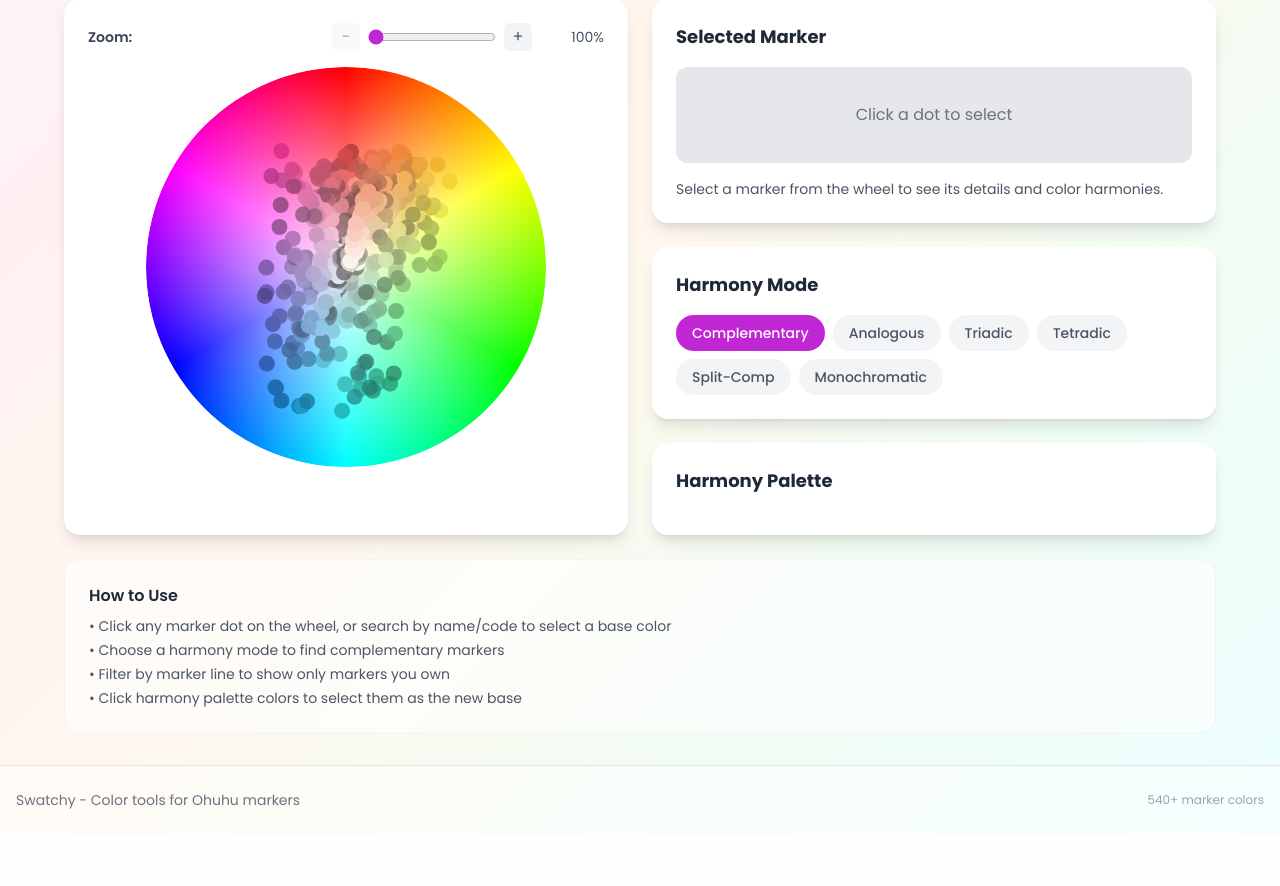
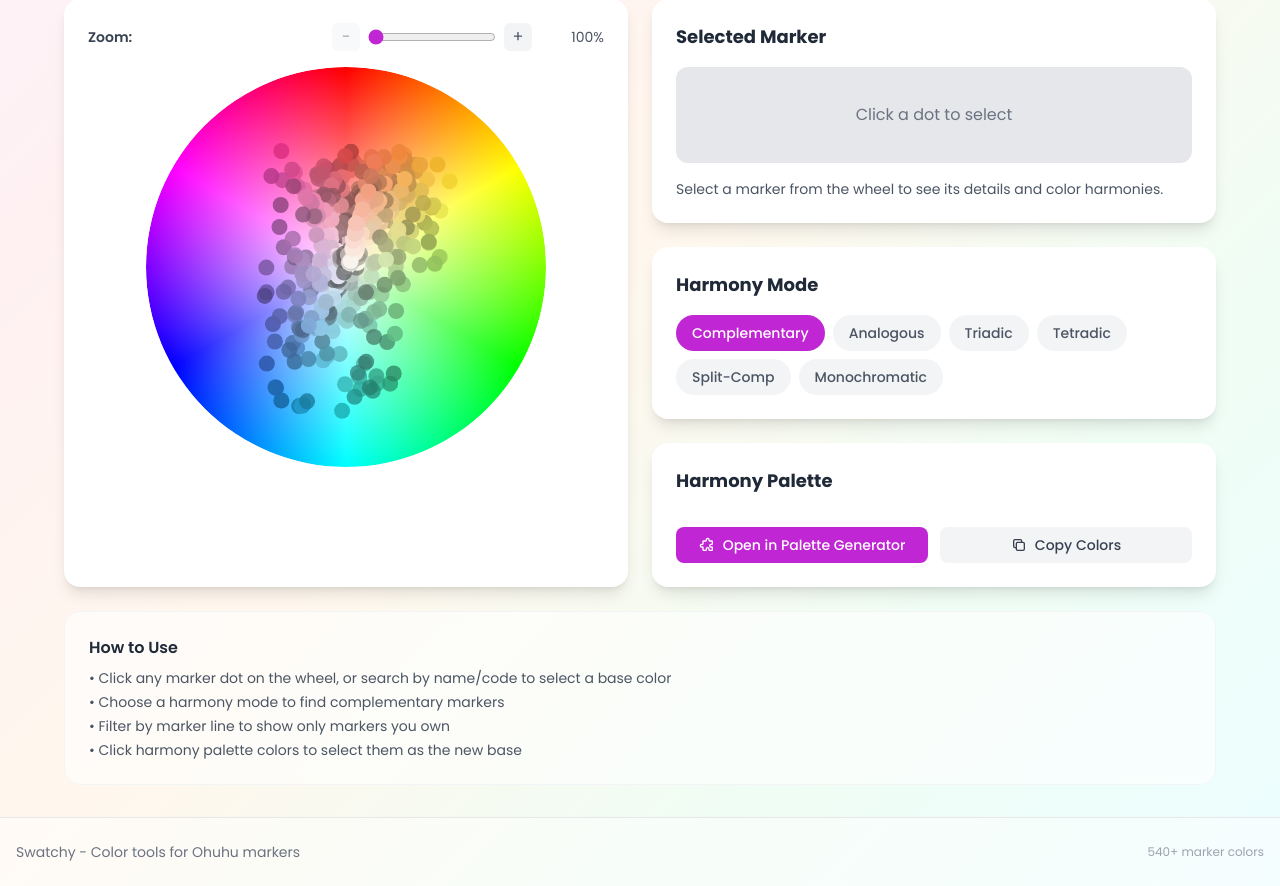
Before and after one commit to wwiens/swatchy, a Flask app: page /color-wheel in a window 1280 px wide. Shown: the part 368-1254 px from the top of the page. Before the commit the page ends 1177 px from the top, so only its background shows below. Run offline with Flask 3, Linux system fonts and the light colour scheme.

Commit message:
Add action buttons to Harmony Palette on Color Wheel
- Added 'Open in Palette Generator' button that opens the palette generator
  with the current harmony colors pre-loaded
- Added 'Copy Colors' button that copies color names, codes, and hex values
  to clipboard in the same format as Theme Library
- Buttons are hidden when no marker is selected
- Added toast notification for copy feedback

```diff
--- a/templates/color-wheel.html
+++ b/templates/color-wheel.html
@@ -321,6 +321,21 @@
         <h3 class="text-lg font-bold text-gray-800 mb-4">Harmony Palette</h3>
         <div class="grid grid-cols-2 sm:grid-cols-3 md:grid-cols-4 gap-3" id="harmonyPalette">
           <!-- Harmony colors will be rendered here -->
+        </div>
+        <!-- Action Buttons -->
+        <div class="flex gap-3 mt-4" id="harmonyActions">
+          <a href="/palette-generator" id="openInPaletteBtn" class="flex-1 flex items-center justify-center gap-2 px-4 py-2 bg-primary-600 hover:bg-primary-700 text-white text-sm font-medium rounded-lg transition-colors">
+            <svg class="w-4 h-4" fill="none" stroke="currentColor" viewBox="0 0 24 24">
+              <path stroke-linecap="round" stroke-linejoin="round" stroke-width="2" d="M11 4a2 2 0 114 0v1a1 1 0 001 1h3a1 1 0 011 1v3a1 1 0 01-1 1h-1a2 2 0 100 4h1a1 1 0 011 1v3a1 1 0 01-1 1h-3a1 1 0 01-1-1v-1a2 2 0 10-4 0v1a1 1 0 01-1 1H7a1 1 0 01-1-1v-3a1 1 0 00-1-1H4a2 2 0 110-4h1a1 1 0 001-1V7a1 1 0 011-1h3a1 1 0 001-1V4z"/>
+            </svg>
+            <span>Open in Palette Generator</span>
+          </a>
+          <button id="copyHarmonyBtn" class="flex-1 flex items-center justify-center gap-2 px-4 py-2 bg-gray-100 hover:bg-gray-200 text-gray-700 text-sm font-medium rounded-lg transition-colors">
+            <svg class="w-4 h-4" fill="none" stroke="currentColor" viewBox="0 0 24 24">
+              <path stroke-linecap="round" stroke-linejoin="round" stroke-width="2" d="M8 16H6a2 2 0 01-2-2V6a2 2 0 012-2h8a2 2 0 012 2v2m-6 12h8a2 2 0 002-2v-8a2 2 0 00-2-2h-8a2 2 0 00-2 2v8a2 2 0 002 2z"/>
+            </svg>
+            <span>Copy Colors</span>
+          </button>
         </div>
       </div>
     </div>
@@ -811,6 +826,9 @@
     document.getElementById('harmonyPalette').innerHTML = '';
     document.getElementById('harmonyLines').innerHTML = '';
 
+    // Hide harmony action buttons
+    updateHarmonyActions([]);
+
     // Clear product section and hide container
     resetProductSection();
     const showProductBtn = document.getElementById('showProductSectionBtn');
@@ -841,6 +859,72 @@
         </div>
       `;
     }).join('');
+
+    // Update action buttons
+    updateHarmonyActions(palette);
+  }
+
+  // Update harmony palette action buttons
+  function updateHarmonyActions(palette) {
+    const openBtn = document.getElementById('openInPaletteBtn');
+    const copyBtn = document.getElementById('copyHarmonyBtn');
+
+    if (!palette || palette.length === 0) {
+      if (openBtn) openBtn.classList.add('hidden');
+      if (copyBtn) copyBtn.classList.add('hidden');
+      return;
+    }
+
+    // Show buttons
+    if (openBtn) openBtn.classList.remove('hidden');
+    if (copyBtn) copyBtn.classList.remove('hidden');
+
+    // Update "Open in Palette Generator" link with colors
+    if (openBtn) {
+      const hexes = palette.map(m => encodeURIComponent(m.hex)).join(',');
+      openBtn.href = `/palette-generator?colors=${hexes}`;
+    }
+
+    // Set up copy button
+    if (copyBtn) {
+      copyBtn.onclick = () => copyHarmonyColors(palette);
+    }
+  }
+
+  // Copy harmony colors to clipboard
+  async function copyHarmonyColors(palette) {
+    if (!palette || palette.length === 0) return;
+
+    const names = palette.map(m => m.name).join(', ');
+    const codes = palette.map(m => m.code).join(', ');
+    const hexes = palette.map(m => m.hex).join(', ');
+    const text = `${names}\n${codes}\n${hexes}`;
+
+    try {
+      await navigator.clipboard.writeText(text);
+      showToast(`Copied ${palette.length} colors to clipboard`);
+    } catch (err) {
+      showToast('Failed to copy colors');
+    }
+  }
+
+  // Show toast notification
+  function showToast(message) {
+    // Create toast if it doesn't exist
+    let toast = document.getElementById('toast');
+    if (!toast) {
+      toast = document.createElement('div');
+      toast.id = 'toast';
+      toast.className = 'fixed bottom-6 left-1/2 -translate-x-1/2 bg-gray-800 text-white px-6 py-3 rounded-lg shadow-lg opacity-0 transition-all translate-y-4 pointer-events-none z-50';
+      document.body.appendChild(toast);
+    }
+
+    toast.textContent = message;
+    toast.classList.remove('opacity-0', 'translate-y-4', 'pointer-events-none');
+
+    setTimeout(() => {
+      toast.classList.add('opacity-0', 'translate-y-4', 'pointer-events-none');
+    }, 2000);
   }
 
   // Draw harmony lines on wheel
```
